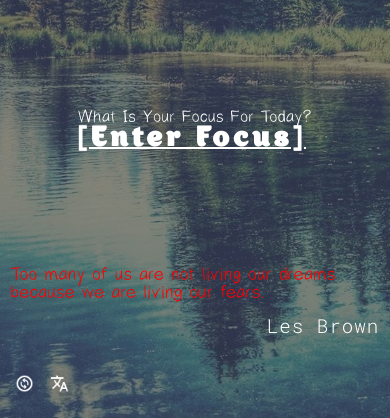
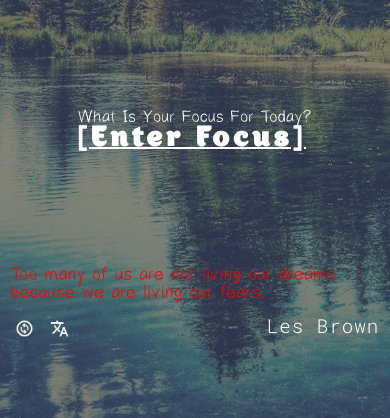
Before and after one commit to andreev-max/momentum, a website: page index.html in a window 390 px wide. Shown: the part 426-844 px from the top of the page. Drawn offline with Linux system fonts and the light colour scheme.

Commit message:
change styles for mobile

```diff
--- a/style.css
+++ b/style.css
@@ -389,12 +389,14 @@ br {
   }
 
   .btn-quote {
+    bottom: 80px;
     width: 1.2rem;
     height: 1.2rem;
   }
 
   .btn-translate-quote {
     left: 50px;
+    bottom: 80px;
     width: 1.2rem;
     height: 1.2rem;
   }
```
